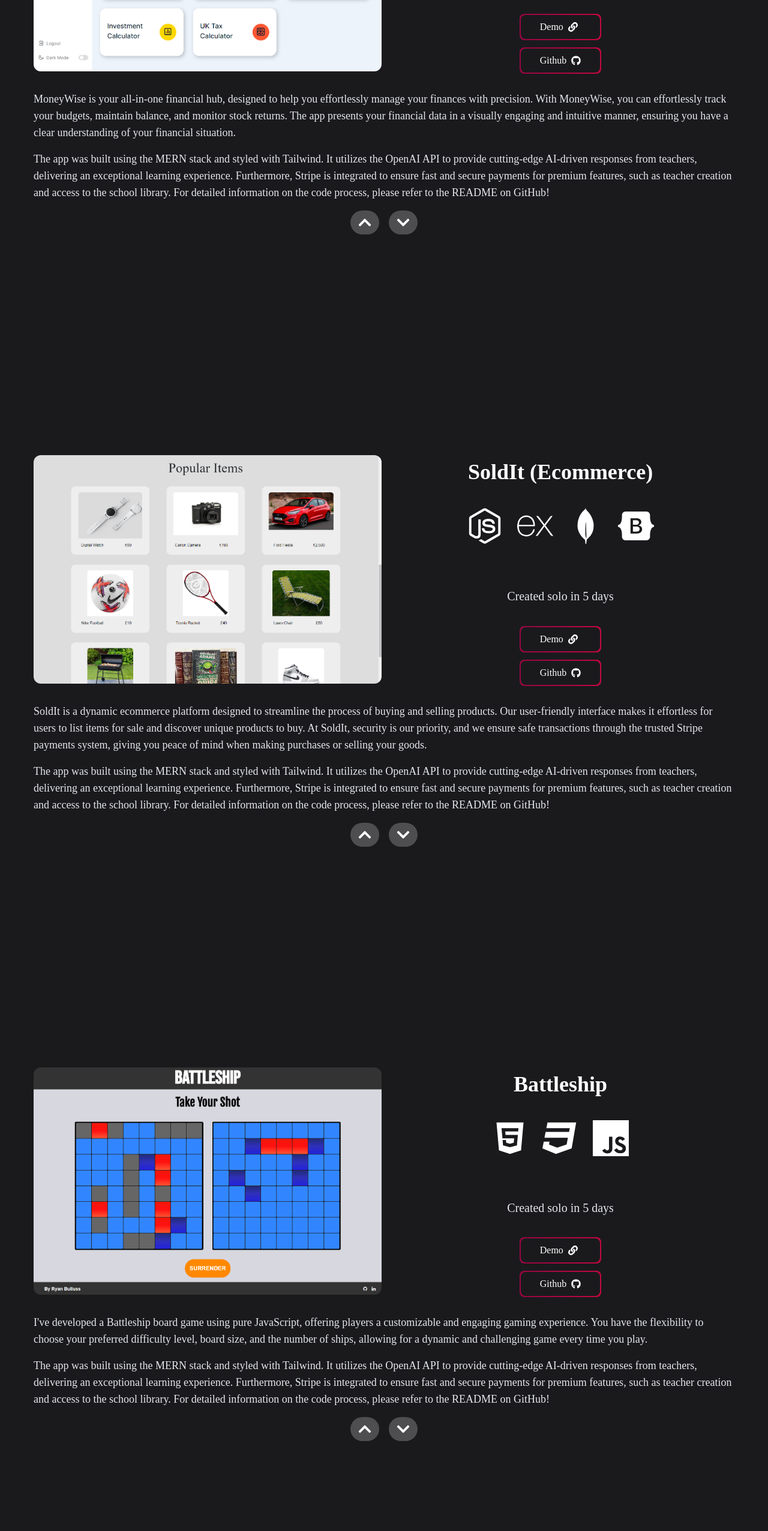
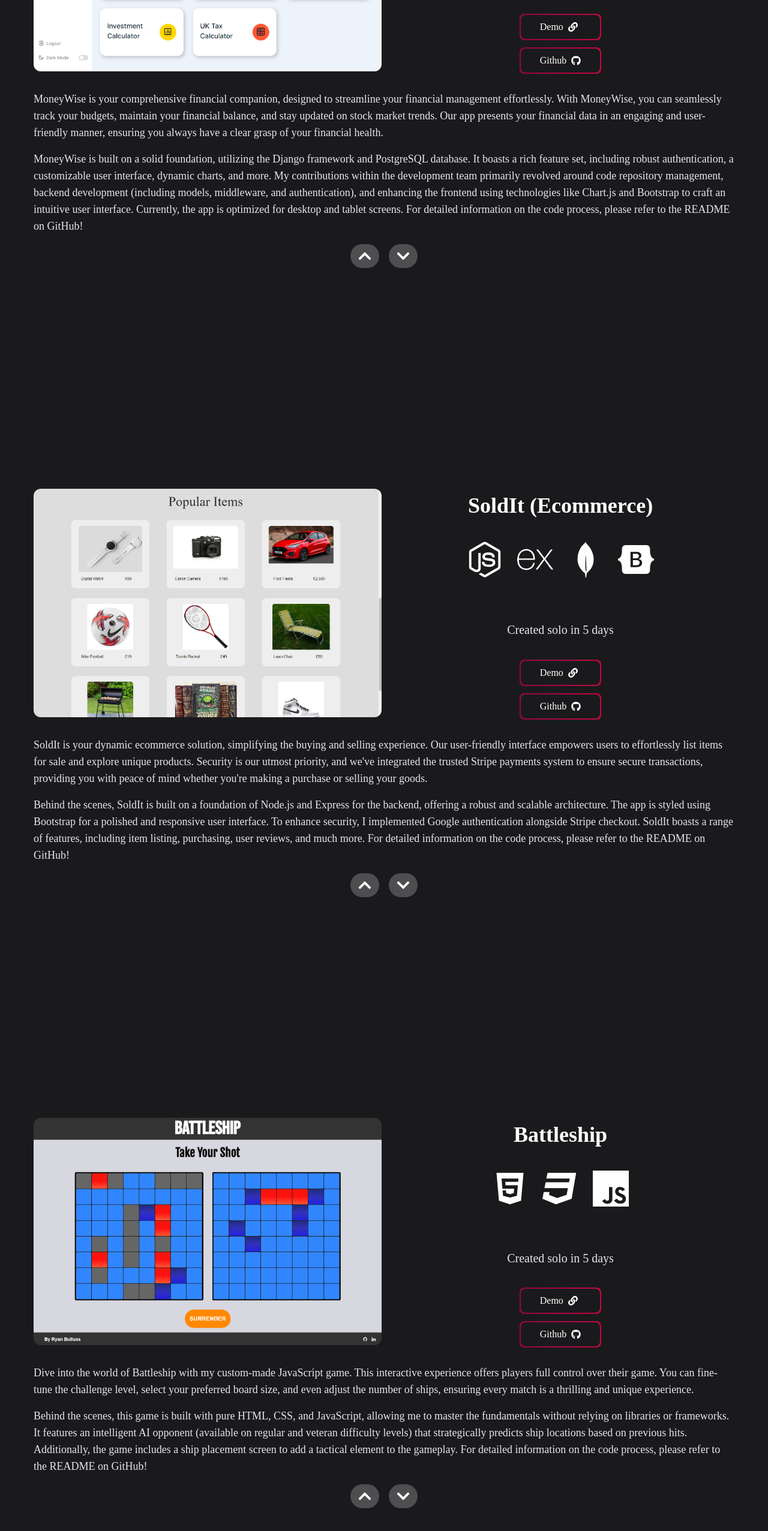
Before and after one commit to RyanBulluss/RyanBulluss.github.io, a React (Create React App) app: page / in a window 1280 px wide. Shown: the part 3854-6407 px from the top of the page at 60% size. Built offline with nearby package versions, Linux system fonts and the light colour scheme.

Commit message:
Change project descriptions

```diff
--- a/package.json
+++ b/package.json
@@ -1,5 +1,5 @@
 {
-  "homepage": "https://ryanbulluss.github.io",
+  "homepage": "https://ryanbulluss.github.io/",
   "name": "portfolio-website",
   "version": "0.1.0",
   "private": true,
--- a/public/index.html
+++ b/public/index.html
@@ -10,7 +10,7 @@
       name="description"
       content="Web site created using create-react-app"
     />
-    <link rel="apple-touch-icon" href="%PUBLIC_URL%/logo192.png" />
+    <link rel="apple-touch-icon" href="%PUBLIC_URL%/favicon.ico" />
     <!--
       manifest.json provides metadata used when your web app is installed on a
       user's mobile device or desktop. See https://developers.google.com/web/fundamentals/web-app-manifest/
@@ -25,7 +25,7 @@
       work correctly both with client-side routing and a non-root public URL.
       Learn how to configure a non-root public URL by running `npm run build`.
     -->
-    <title>React App</title>
+    <title>Ryan Bulluss</title>
   </head>
   <body>
     <noscript>You need to enable JavaScript to run this app.</noscript>
--- a/src/Battleship.jsx
+++ b/src/Battleship.jsx
@@ -5,9 +5,9 @@ import {
   FaGithub,
   FaLink,
   FaChevronDown,
-  FaChevronUp
+  FaChevronUp,
 } from "react-icons/fa";
-import { SiExpress, SiMongodb, SiJavascript } from "react-icons/si";
+import { SiJavascript } from "react-icons/si";
 
 export default function University() {
   return (
@@ -49,6 +49,7 @@ export default function University() {
             <a
               href="https://ryanbulluss.github.io/Battleship-game/"
               target="_blank"
+              rel="noreferrer"
               className="my-1 bg-gradient-to-r from-fourth to-fifth p-[2px] rounded-lg"
             >
               <div className="flex items-center gap-2 bg-first hover:bg-first/0 py-2 px-8 rounded-lg prevent-select">
@@ -59,6 +60,7 @@ export default function University() {
             <a
               href="https://github.com/RyanBulluss/Battleship-game"
               target="_blank"
+              rel="noreferrer"
               className="my-1 bg-gradient-to-r from-fourth to-fifth p-[2px] rounded-lg"
             >
               <div className="flex items-center gap-2 bg-first hover:bg-first/0 py-2 px-8 rounded-lg prevent-select">
@@ -71,23 +73,24 @@ export default function University() {
       </div>
 
       <p className="text-lg pt-4 text-gray-200">
-        I've developed a Battleship board game using pure JavaScript, offering
-        players a customizable and engaging gaming experience. You have the
-        flexibility to choose your preferred difficulty level, board size, and
-        the number of ships, allowing for a dynamic and challenging game every
-        time you play.
+        Dive into the world of Battleship with my custom-made JavaScript game.
+        This interactive experience offers players full control over their game.
+        You can fine-tune the challenge level, select your preferred board size,
+        and even adjust the number of ships, ensuring every match is a thrilling
+        and unique experience.
       </p>
       <p className="text-lg pt-4 text-gray-200">
-        The app was built using the MERN stack and styled with Tailwind. It
-        utilizes the OpenAI API to provide cutting-edge AI-driven responses from
-        teachers, delivering an exceptional learning experience. Furthermore,
-        Stripe is integrated to ensure fast and secure payments for premium
-        features, such as teacher creation and access to the school library. For
-        detailed information on the code process, please refer to the README on
-        GitHub!
+        Behind the scenes, this game is built with pure HTML, CSS, and
+        JavaScript, allowing me to master the fundamentals without relying on
+        libraries or frameworks. It features an intelligent AI opponent
+        (available on regular and veteran difficulty levels) that strategically
+        predicts ship locations based on previous hits. Additionally, the game
+        includes a ship placement screen to add a tactical element to the
+        gameplay. For detailed information on the code process, please refer to
+        the README on GitHub!
       </p>
       <div className="flex justify-center gap-4">
-      <a
+        <a
           href="#ecommerce"
           className="bg-second hover:bg-second/50 rounded-full text-2xl w-12 my-4 flex justify-center items-center p-2"
         >
--- a/src/Contact.jsx
+++ b/src/Contact.jsx
@@ -1,4 +1,4 @@
-import { FaChevronUp, FaChevronDown } from "react-icons/fa";
+import { FaChevronUp } from "react-icons/fa";
 
 export default function Contact() {
   return (
--- a/src/Ecommerce.jsx
+++ b/src/Ecommerce.jsx
@@ -1,10 +1,12 @@
 import screenshot from "./images/SoldIt.png";
-import { FaNodeJs, FaGithub, FaLink, FaChevronDown, FaChevronUp } from "react-icons/fa";
 import {
-  SiExpress,
-  SiMongodb,
-  SiBootstrap,
-} from "react-icons/si";
+  FaNodeJs,
+  FaGithub,
+  FaLink,
+  FaChevronDown,
+  FaChevronUp,
+} from "react-icons/fa";
+import { SiExpress, SiMongodb, SiBootstrap } from "react-icons/si";
 
 export default function University() {
   return (
@@ -56,6 +58,7 @@ export default function University() {
             <a
               href="https://soldit-shop-ffbb257f110b.herokuapp.com/"
               target="_blank"
+              rel="noreferrer"
               className="my-1 bg-gradient-to-r from-fourth to-fifth p-[2px] rounded-lg"
             >
               <div className="flex items-center gap-2 bg-first hover:bg-first/0 py-2 px-8 rounded-lg prevent-select">
@@ -66,6 +69,7 @@ export default function University() {
             <a
               href="https://github.com/RyanBulluss/soldit-ecommerce"
               target="_blank"
+              rel="noreferrer"
               className="my-1 bg-gradient-to-r from-fourth to-fifth p-[2px] rounded-lg"
             >
               <div className="flex items-center gap-2 bg-first hover:bg-first/0 py-2 px-8 rounded-lg prevent-select">
@@ -78,25 +82,26 @@ export default function University() {
       </div>
 
       <p className="text-lg pt-4 text-gray-200">
-        SoldIt is a dynamic ecommerce platform designed to streamline the
-        process of buying and selling products. Our user-friendly interface
-        makes it effortless for users to list items for sale and discover unique
-        products to buy. At SoldIt, security is our priority, and we ensure safe
-        transactions through the trusted Stripe payments system, giving you
-        peace of mind when making purchases or selling your goods.
+        SoldIt is your dynamic ecommerce solution, simplifying the buying and
+        selling experience. Our user-friendly interface empowers users to
+        effortlessly list items for sale and explore unique products. Security
+        is our utmost priority, and we've integrated the trusted Stripe payments
+        system to ensure secure transactions, providing you with peace of mind
+        whether you're making a purchase or selling your goods.
       </p>
       <p className="text-lg pt-4 text-gray-200">
-        The app was built using the MERN stack and styled with Tailwind. It
-        utilizes the OpenAI API to provide cutting-edge AI-driven responses from
-        teachers, delivering an exceptional learning experience. Furthermore,
-        Stripe is integrated to ensure fast and secure payments for premium
-        features, such as teacher creation and access to the school library. For
+        Behind the scenes, SoldIt is built on a foundation of Node.js and
+        Express for the backend, offering a robust and scalable architecture.
+        The app is styled using Bootstrap for a polished and responsive user
+        interface. To enhance security, I implemented Google authentication
+        alongside Stripe checkout. SoldIt boasts a range of features, including
+        item listing, purchasing, user reviews, and much more. For
         detailed information on the code process, please refer to the README on
         GitHub!
       </p>
 
       <div className="flex justify-center gap-4">
-      <a
+        <a
           href="#finance"
           className="bg-second hover:bg-second/50 rounded-full text-2xl w-12 my-4 flex justify-center items-center p-2"
         >
--- a/src/Finance.jsx
+++ b/src/Finance.jsx
@@ -73,6 +73,7 @@ export default function University() {
             <a
               href="https://moneywise-financehub-16306314584e.herokuapp.com/"
               target="_blank"
+              rel="noreferrer"
               className="my-1 bg-gradient-to-r from-fourth to-fifth p-[2px] rounded-lg"
             >
               <div className="flex items-center gap-2 bg-first hover:bg-first/0 py-2 px-8 rounded-lg prevent-select">
@@ -83,6 +84,7 @@ export default function University() {
             <a
               href="https://github.com/RyanBulluss/MoneyWise"
               target="_blank"
+              rel="noreferrer"
               className="my-1 bg-gradient-to-r from-fourth to-fifth p-[2px] rounded-lg"
             >
               <div className="flex items-center gap-2 bg-first hover:bg-first/0 py-2 px-8 rounded-lg prevent-select">
@@ -95,21 +97,24 @@ export default function University() {
       </div>
 
       <p className="text-lg pt-4 text-gray-200">
-        MoneyWise is your all-in-one financial hub, designed to help you
-        effortlessly manage your finances with precision. With MoneyWise, you
-        can effortlessly track your budgets, maintain balance, and monitor stock
-        returns. The app presents your financial data in a visually engaging and
-        intuitive manner, ensuring you have a clear understanding of your
-        financial situation.
+        MoneyWise is your comprehensive financial companion, designed to
+        streamline your financial management effortlessly. With MoneyWise, you
+        can seamlessly track your budgets, maintain your financial balance, and
+        stay updated on stock market trends. Our app presents your financial
+        data in an engaging and user-friendly manner, ensuring you always have a
+        clear grasp of your financial health.
       </p>
       <p className="text-lg pt-4 text-gray-200">
-        The app was built using the MERN stack and styled with Tailwind. It
-        utilizes the OpenAI API to provide cutting-edge AI-driven responses from
-        teachers, delivering an exceptional learning experience. Furthermore,
-        Stripe is integrated to ensure fast and secure payments for premium
-        features, such as teacher creation and access to the school library. For
-        detailed information on the code process, please refer to the README on
-        GitHub!
+        MoneyWise is built on a solid foundation, utilizing the Django framework
+        and PostgreSQL database. It boasts a rich feature set, including robust
+        authentication, a customizable user interface, dynamic charts, and more.
+        My contributions within the development team primarily revolved around
+        code repository management, backend development (including models,
+        middleware, and authentication), and enhancing the frontend using
+        technologies like Chart.js and Bootstrap to craft an intuitive user
+        interface. Currently, the app is optimized for desktop and tablet
+        screens. For detailed information on the code process, please refer to
+        the README on GitHub!
       </p>
 
       <div className="flex justify-center gap-4">
--- a/src/University.jsx
+++ b/src/University.jsx
@@ -65,6 +65,7 @@ export default function University() {
             <a
               href="https://ai-university-7d83bddf0c3e.herokuapp.com/"
               target="_blank"
+              rel="noreferrer"
               className="my-1 bg-gradient-to-r from-fourth to-fifth p-[2px] rounded-lg"
             >
               <div className="flex items-center gap-2 bg-first hover:bg-first/0 py-2 px-8 rounded-lg prevent-select">
@@ -75,6 +76,7 @@ export default function University() {
             <a
               href="https://github.com/RyanBulluss/AI-University"
               target="_blank"
+              rel="noreferrer"
               className="my-1 bg-gradient-to-r from-fourth to-fifth p-[2px] rounded-lg"
             >
               <div className="flex items-center gap-2 bg-first hover:bg-first/0 py-2 px-8 rounded-lg prevent-select">
```
Also changed, not shown: 2 other files (tests, documents, lock files or other folders).
